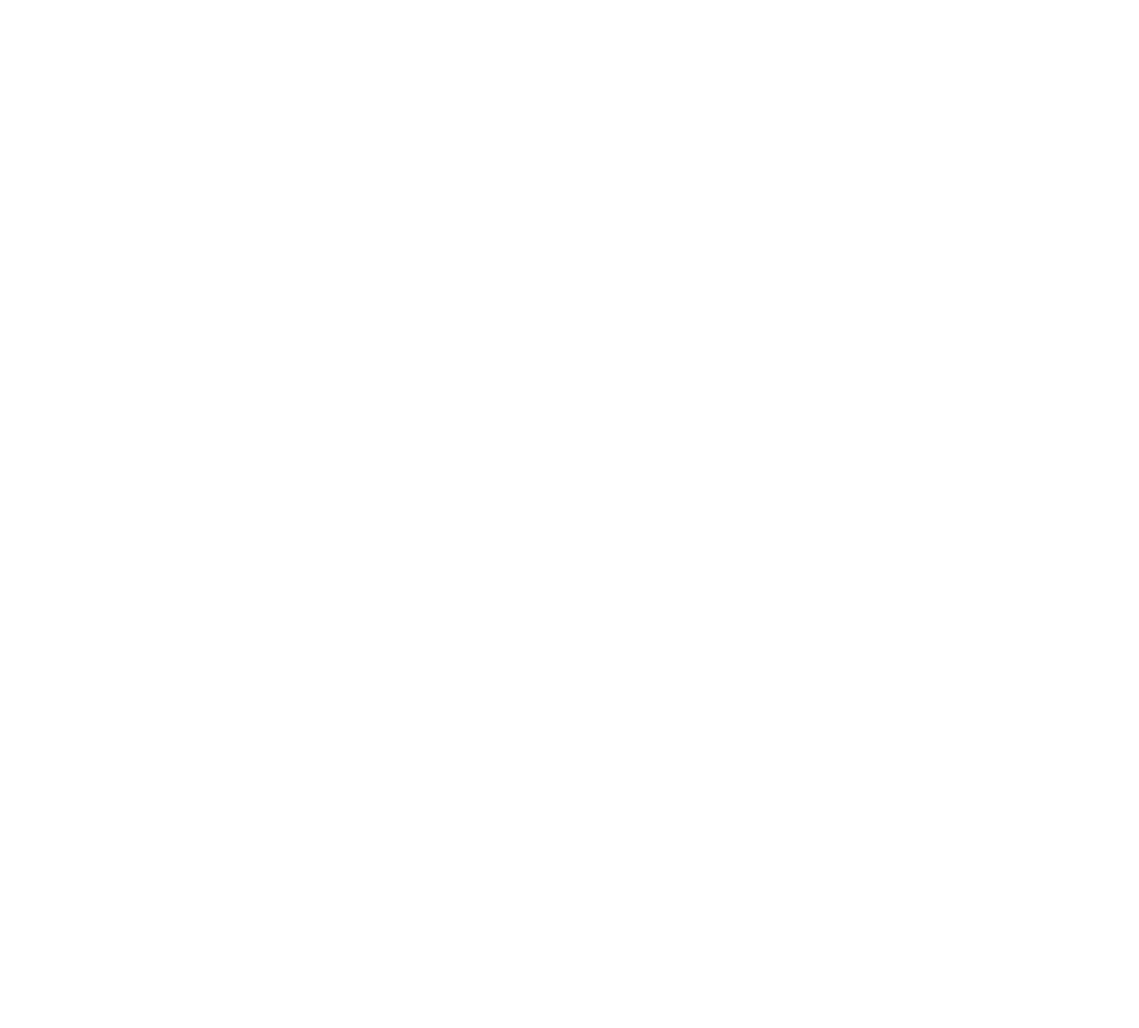
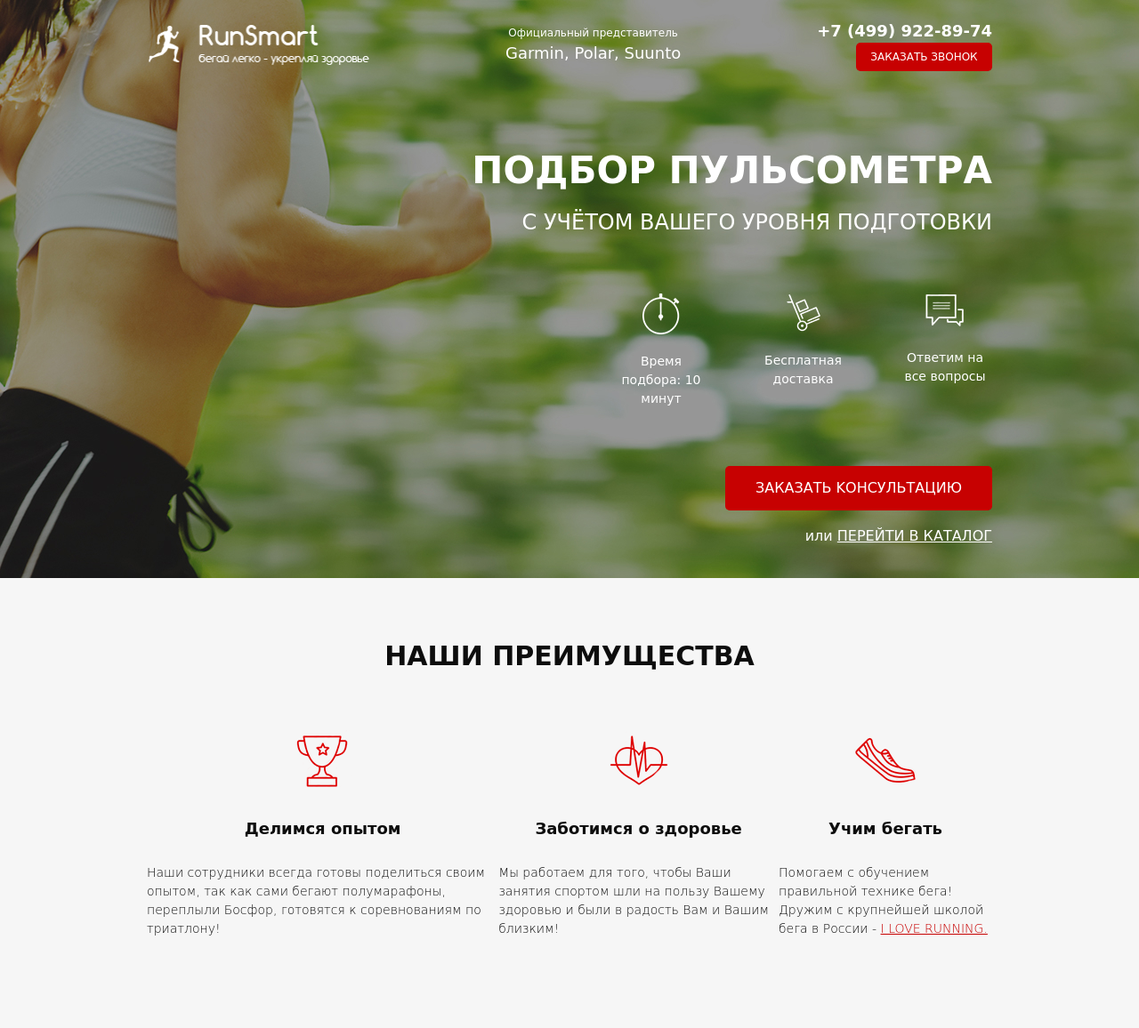
Before and after one commit to SultanbaevS/Pulse, a website: page src/index.html in a window 1280 px wide. Shown: the whole page at 89% size. Before the commit the page ends 800 px from the top, so only its background shows below. Drawn offline with Linux system fonts and the light colour scheme; a web font is replaced by a local one.

Commit message:
add promo and advantage sections

```diff
--- a/src/index.html
+++ b/src/index.html
@@ -15,7 +15,78 @@
 </head>
 
 <body>
+   <div class="promo">
+      <div class="container">
+         <header class="header">
+            <a href="#" class="header__logo">
+               <img src="icons/logo.png" alt="logo">
+            </a>
+            <div class="header__official">
+               Официальный представитель
+               <span>Garmin, Polar, Suunto</span>
+            </div>
+            <div class="header__contacts">
+               <a href="tel:+74999228974" class="header__phone">+7 (499) 922-89-74</a>
+               <button class="button">заказать звонок</button>
+            </div>
+         </header>
 
+         <div class="promo__wrapper">
+            <h1 class="promo__header">Подбор пульсометра</h1>
+            <h2 class="promo__subheader">с учётом Вашего уровня подготовки</h2>
+
+            <div class="promo__icons">
+               <div class="promo__icon">
+                  <img src="icons/main_screen/timer.png" alt="timer">
+                  Время подбора:
+                  10 минут
+               </div>
+               <div class="promo__icon">
+                  <img src="icons/main_screen/hand_cart.png" alt="hand cart">
+                  Бесплатная
+                  доставка
+               </div>
+               <div class="promo__icon">
+                  <img src="icons/main_screen/messages.png" alt="messages">
+                  Ответим
+                  на все вопросы
+               </div>
+            </div>
+
+            <button class="button button_main">заказать KОНСУЛЬТАЦИЮ</button>
+            <div class="promo__link">
+               или
+               <a href="#">ПЕРЕЙТИ В КАТАЛОГ</a>
+            </div>
+         </div>
+      </div>
+   </div>
+
+   <div class="advantages">
+      <div class="container">
+         <h2 class="title">НАШИ ПРЕИМУЩЕСТВА</h2>
+         <div class="advantages__wrapper">
+            <div class="advantages__item">
+               <img src="icons/advantages/cup.png" alt="cup" class="advantage__icon">
+               <h3 class="advantages__subtitle">Делимся опытом</h3>
+               <p class="advantages__text">Наши сотрудники всегда готовы поделиться своим опытом, так как сами бегают
+                  полумарафоны, переплыли Босфор, готовятся к соревнованиям по триатлону!</p>
+            </div>
+            <div class="advantages__item">
+               <img src="icons/advantages/heart.png" alt="heart" class="advantage__icon">
+               <h3 class="advantages__subtitle">Заботимся о здоровье</h3>
+               <p class="advantages__text">Мы работаем для того, чтобы Ваши занятия спортом шли на пользу Вашему
+                  здоровью и были в радость Вам и Вашим близким!</p>
+            </div>
+            <div class="advantages__item">
+               <img src="icons/advantages/shoe.png" alt="shoe" class="advantage__icon">
+               <h3 class="advantages__subtitle">Учим бегать</h3>
+               <p class="advantages__text">Помогаем с обучением правильной технике бега!<br> Дружим с крупнейшей школой
+                  бега в России - <a href="#">I LOVE RUNNING.</a></p>
+            </div>
+         </div>
+      </div>
+   </div>
 </body>
 
 </html>
--- a/src/sass/base/_variables.scss
+++ b/src/sass/base/_variables.scss
@@ -0,0 +1 @@
+$main-color: #c70101;
--- /dev/null
+++ b/src/sass/blocks/_advantages.scss
@@ -0,0 +1,32 @@
+.advantages {
+   // height: 473px;
+   padding: 70px 0 85px 0;
+   background-color: #f6f6f6;
+   &__wrapper {
+      margin-top: 65px;
+      display: flex;
+      justify-content: space-between;
+   }
+   &__item {
+      display: flex;
+      flex-direction: column;
+      align-items: center;
+      min-width: 240px;
+   }
+   &__subtitle {
+      margin-top: 35px;
+      font-weight: 700;
+      font-size: 18px;
+      color: #0d0d0d;
+   }
+   &__text {
+      margin-top: 20px;
+      font-weight: 300;
+      font-size: 14px;
+      color: #0d0d0d;
+      a {
+         color: $main-color;
+         text-decoration: underline;
+      }
+   }
+}
--- /dev/null
+++ b/src/sass/blocks/_buttons.scss
@@ -0,0 +1,18 @@
+.button {
+   width: 153px;
+   height: 32px;
+   background: $main-color;
+   border-radius: 5px;
+   font-weight: 500;
+   font-size: 12px;
+   color: #FFFFFF;
+   text-align: center;
+   text-transform: uppercase;
+   border: none;
+   &_main {
+      width: 300px;
+      height: 50px;
+      font-size: 16px;
+      margin-top: 65px;
+   }
+}
--- /dev/null
+++ b/src/sass/blocks/_header.scss
@@ -0,0 +1,36 @@
+.header {
+   display: flex;
+   justify-content: space-between;
+   align-items: center;
+   &__logo {
+      width: 250px;
+      img {
+         width: 100%;
+      }
+   }
+   &__official {
+      font-weight: 500;
+      font-size: 12px;
+      color: #ffffff;
+      text-align: center;
+      span {
+         display: block;
+         font-size: 18px;
+      }
+   }
+   &__phone {
+      display: block;
+      font-weight: 700;
+      font-size: 18px;
+      color: #ffffff;
+      text-decoration: none;
+      &:hover {
+         color: #ffffff;
+      }
+   }
+   &__contacts {
+      display: flex;
+      flex-direction: column;
+      align-items: flex-end;
+   }
+}
--- /dev/null
+++ b/src/sass/blocks/_promo.scss
@@ -0,0 +1,55 @@
+.promo {
+   height: 650px;
+   padding: 21px 0 93px 0;
+   background: url(../img/main_bg.jpg) center center/cover no-repeat;
+   &__wrapper {
+      margin-top: 91px;
+      display: flex;
+      flex-direction: column;
+      align-items: flex-end;
+   }
+   &__header {
+      font-weight: 700;
+      font-size: 42px;
+      text-transform: uppercase;
+      color: #FFFFFF;
+      line-height: 42px;
+   }
+   &__subheader {
+      margin-top: 17px;
+      font-weight: 500;
+      font-size: 24px;
+      line-height: 24px;
+      text-transform: uppercase;
+      color: #FFFFFF;
+   }
+   &__icons {
+      margin-top: 60px;
+      width: 425px;
+      display: flex;
+      justify-content: space-between;
+   }
+   &__icon {
+      width: 106px;
+      text-align: center;
+      font-weight: 500;
+      font-size: 14px;
+      color: #FFFFFF;
+      img {
+         display: block;
+         margin: 0 auto;
+         margin-bottom: 20px;
+      }
+   }
+   &__link {
+      margin-top: 17px;
+      font-weight: 500;
+      font-size: 16px;
+      color: #FFFFFF;
+      a {
+         text-transform: uppercase;
+         text-decoration: underline;
+         color: #FFFFFF;
+      }
+   }
+}
--- /dev/null
+++ b/src/sass/blocks/_titles.scss
@@ -0,0 +1,6 @@
+.title {
+   color: #0d0d0d;
+   font-size: 30px;
+   font-weight: 700;
+   text-align: center;
+}
--- a/src/sass/style.scss
+++ b/src/sass/style.scss
@@ -1,5 +1,14 @@
-@import 'base/variables';
+@import "base/variables";
 * {
-   font-family: 'MuseoModerno', cursive;
-   color: black;
+   font-family: "MuseoModerno", cursive;
 }
+.container {
+   max-width: 950px;
+   margin: 0 auto;
+}
+
+@import "blocks/promo";
+@import "blocks/header";
+@import "blocks/buttons";
+@import "blocks/advantages";
+@import "blocks/titles";
```
Also changed, not shown: src/css/style.min.css, src/img/slide_3.jpg (renamed from src/img/Слайд №3.jpg).
